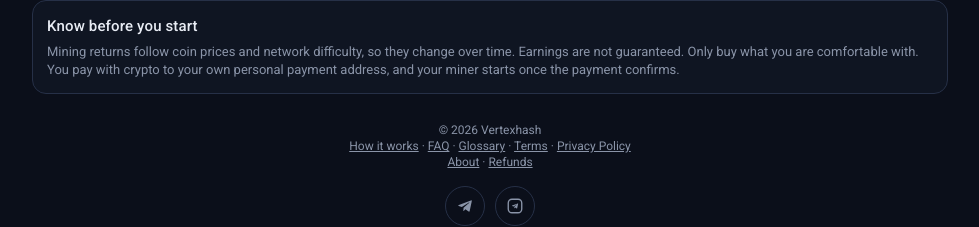
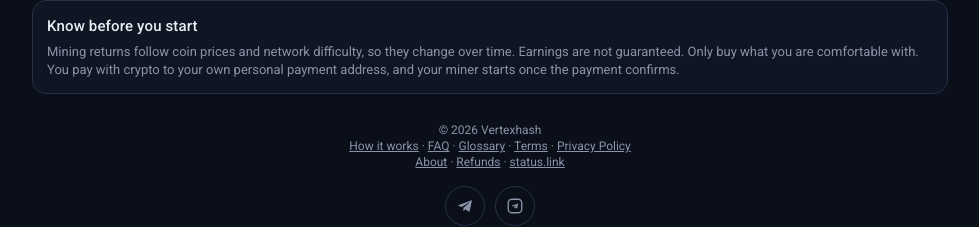
Before and after one commit to allocsys/cloud-project, a Next.js app: page / in a window 1280 px wide. Shown: the part 1019-1246 px from the top of the page, without its empty margins (150-1129 px from the left). Built offline with nearby package versions, Linux system fonts and the light colour scheme; no server answers; the database is empty.

Commit message:
footer: Status link

```diff
--- a/app/page.js
+++ b/app/page.js
@@ -214,6 +214,8 @@ export default async function Home() {
           <Link href={pagePath('/about', lang)} style={foot}>{t('about.link')}</Link>
           {' \u00b7 '}
           <Link href={pagePath('/refunds', lang)} style={foot}>{t('refunds.link')}</Link>
+          {' \u00b7 '}
+          <Link href={pagePath('/status', lang)} style={foot}>{t('status.link')}</Link>
         </p>
         <SocialLinks />
         </LandingTail>
```
